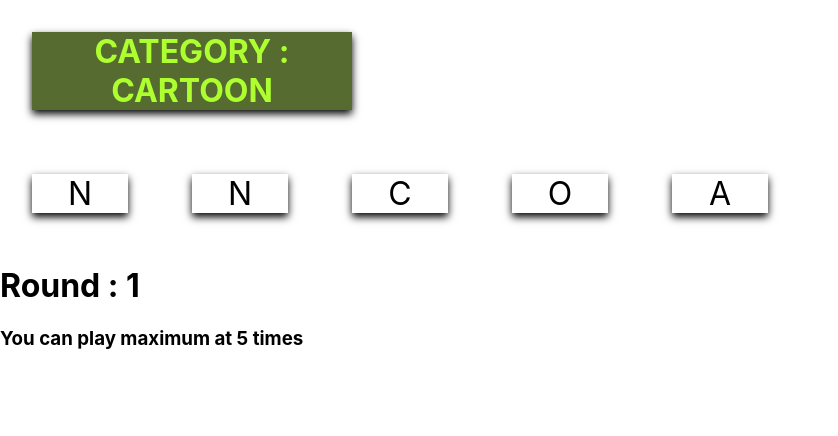
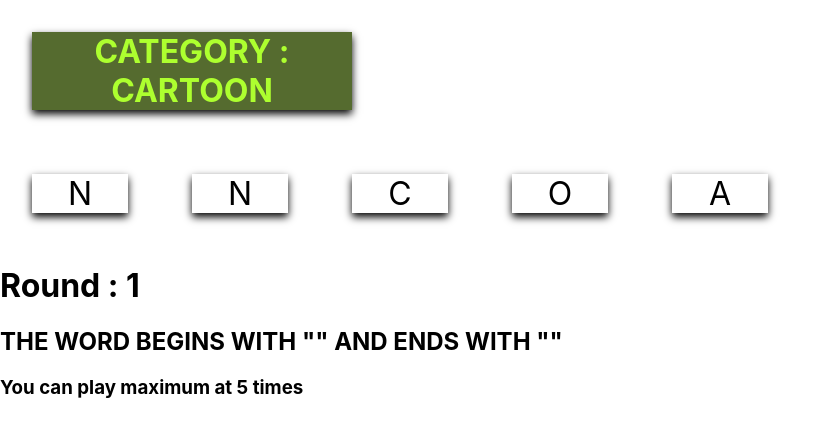
Before and after one commit to nppdon/labReact, a React (Create React App) app in the folder card-game/: page / in a window 1280 px wide. Shown: the top 436 px of the page, without its empty margins (0-838 px from the left). Built offline with nearby package versions, Linux system fonts and the light colour scheme.

Commit message:
GAME LOGIC : Add hint function
when you try more than 3 you will get the hint which are the begining of the word and the ending of the word

```diff
--- a/card-game/src/WordCard.js
+++ b/card-game/src/WordCard.js
@@ -12,7 +12,8 @@ const prepareStateFromWord = (given_word) => {
         guess: [],
         completed: false,
         playMax: 5, // play maximum 5 times
-        gamestatus:false // true when attempted 5 times or when you lose
+        gamestatus:false, // true when attempted 5 times or when you lose
+        hint: false // hint when attempt more than 3
     }
 }
 export default class WordCard extends Component{
@@ -40,6 +41,9 @@ export default class WordCard extends Component{
                 }
                 else{
                     this.setState({guess: [], attempt: this.state.attempt + 1})
+                    if(this.state.attempt>=3){
+                        this.setState({guess: [], hint:true})
+                    }
                 }
             }
             else{
@@ -57,6 +61,7 @@ export default class WordCard extends Component{
                 <br></br>
                 { Array.from(this.state.chars).map((c,i) => <CharacterCard value={c} key={i} attempt={this.state.attempt} activationHandler={this.activationHandler}/>)}
                 <h1> Round : {this.state.attempt}</h1>
+                <h2>THE WORD BEGINS WITH "{this.state.hint? `${this.state.word[0]}` : ''}" AND ENDS WITH "{this.state.hint? `${this.state.word[this.state.word.length-1]}` : ''}"</h2>
                 <h3> You can play maximum at {this.state.playMax} times</h3>
                 <h1>{this.state.completed&&!this.state.gamestatus? 'YOU WIN' : ''}</h1>
                 <h1>{this.state.gamestatus? 'YOU LOSE ' : ''}</h1>
```
